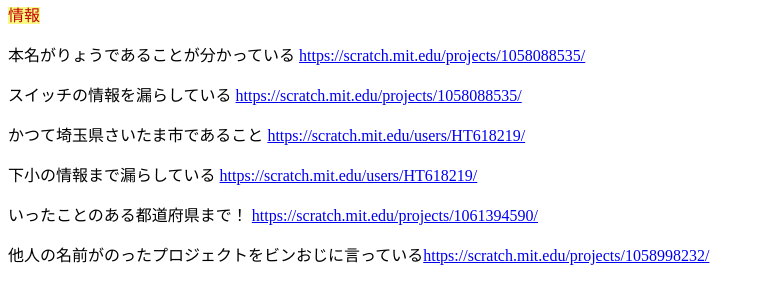
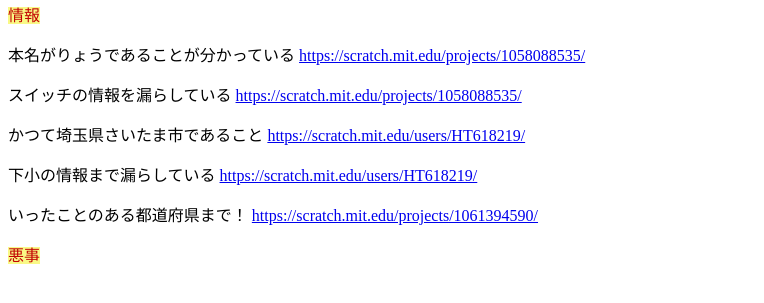
Before and after one commit to Yprograming/butao, a plain HTML site: page Butao-info-main/ぶたお/joho.html in a window 1280 px wide. Shown: the part 87-390 px from the top of the page, without its empty margins (0-764 px from the left). Drawn offline with Linux system fonts and the light colour scheme.

Commit message:
Update joho.html

```diff
--- a/Butao-info-main/ぶたお/joho.html
+++ b/Butao-info-main/ぶたお/joho.html
@@ -13,6 +13,6 @@
       <p>かつて埼玉県さいたま市であること <a href="https://scratch.mit.edu/users/HT618219/">https://scratch.mit.edu/users/HT618219/</a></p>
       <p>下小の情報まで漏らしている <a href="https://scratch.mit.edu/users/HT618219/">https://scratch.mit.edu/users/HT618219/</a></p>
     <p>いったことのある都道府県まで！ <a href="https://scratch.mit.edu/projects/1061394590/">https://scratch.mit.edu/projects/1061394590/</a></p>
-        <p> 他人の名前がのったプロジェクトをビンおじに言っている<a href="https://scratch.mit.edu/projects/1058998232">https://scratch.mit.edu/projects/1058998232/</a></p>
+        <yelow>悪事</yelow>
     </html>
 </html>
```
